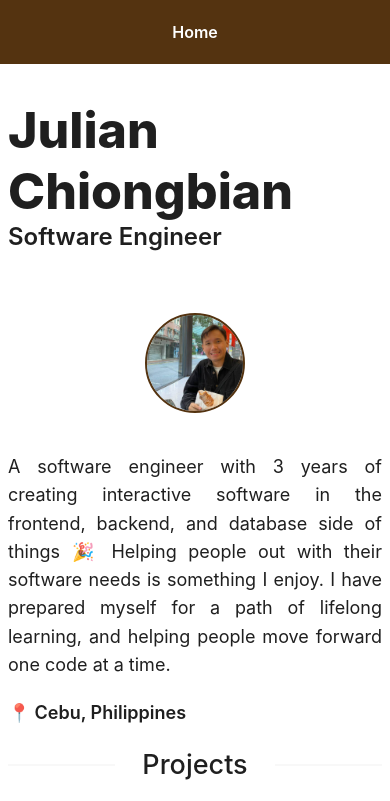
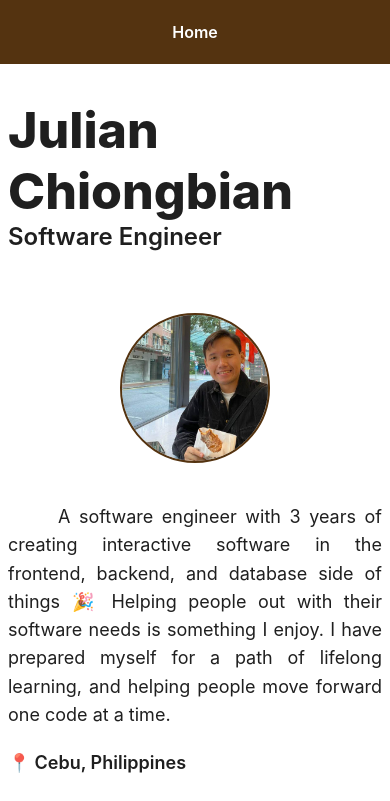
Before and after one commit to carloschiongbian/web-portfolio, a Next.js app: page /pages/home in a window 390 px wide. Shown: the top 801 px of the page. Built offline with nearby package versions, Linux system fonts and the light colour scheme.

Commit message:
chore: styling changes

```diff
--- a/src/app/globals.scss
+++ b/src/app/globals.scss
@@ -184,6 +184,7 @@
   text-align: justify;
 
   .sub-header-content {
+    text-indent: 50px;
     font-size: 18px;
   }
 }
@@ -197,6 +198,30 @@
 }
 
 @media only screen and (max-width: 460px) {
+  // .avatar-mobile {
+  //   margin-block: 40px;
+  //   display: inline-block;
+
+  //   border: 2px solid #543310;
+  // }
+  // .avatar-web {
+  //   display: none;
+  // }
+
+  // .avatar-pic-mobile {
+  //   height: 100px;
+  //   width: 100px;
+  // }
+  // .avatar-pic {
+  //   display: none;
+  // }
+  body {
+    max-width: 100%;
+    overflow-x: hidden;
+  }
+}
+
+@media only screen and (max-width: 643px) {
   .avatar-mobile {
     margin-block: 40px;
     display: inline-block;
@@ -207,9 +232,14 @@
     display: none;
   }
 
+  .name-details {
+    align-items: center;
+    justify-content: center;
+  }
+
   .avatar-pic-mobile {
-    height: 100px;
-    width: 100px;
+    height: 150px;
+    width: 150px;
   }
   .avatar-pic {
     display: none;
--- a/src/app/pages/home/page.tsx
+++ b/src/app/pages/home/page.tsx
@@ -90,6 +90,7 @@ const Home = () => {
       {/* Header */}
       {/* Header Content */}
       <Row
+        className="name-details"
         style={{
           justifyContent: "space-between",
           alignItems: "center",
@@ -123,7 +124,7 @@ const Home = () => {
         >
           {/* Sub-Header Content */}
           <Row className="sub-header">
-            <Avatar className="avatar-mobile" size={100}>
+            <Avatar className="avatar-mobile" size={150}>
               <Image
                 src={"/avatar-photo.jpeg"}
                 className="avatar-pic-mobile"
```
